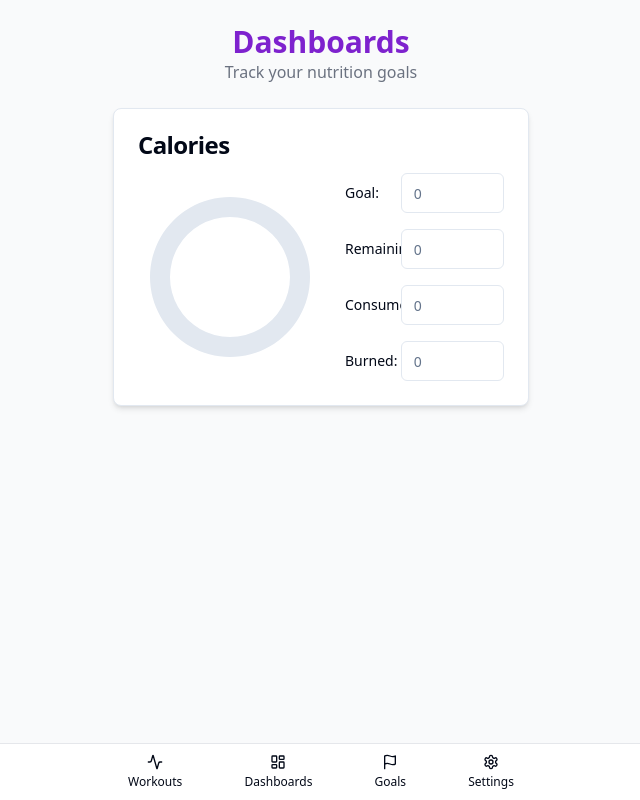
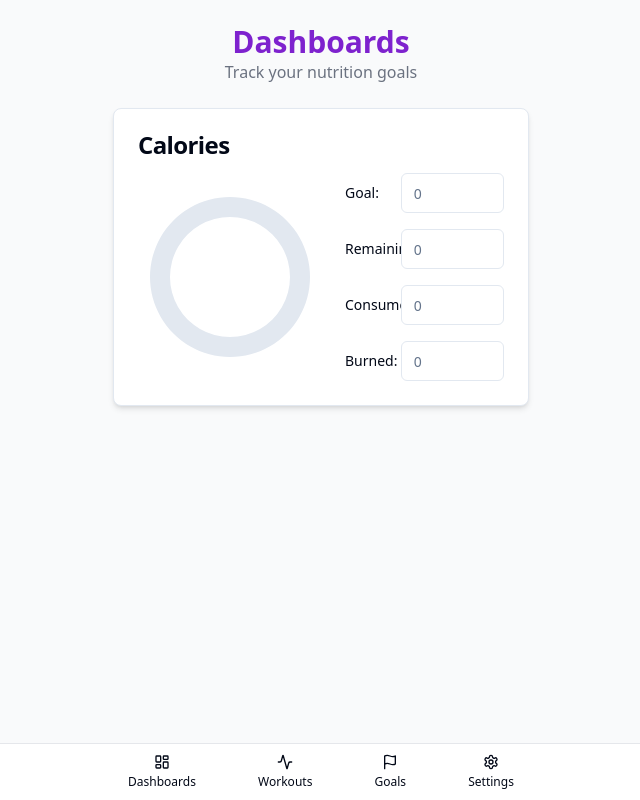
Before and after one commit to kavinsaravan/food-metrics-tracker-pal, a React (Vite) app: page /dashboards in a window 1280 px wide. Shown: the whole page, without its empty margins (319-959 px from the left). Built offline with nearby package versions, Linux system fonts and the light colour scheme.

Commit message:
Move Dashboards tab
Move the Dashboards tab to the left of the Workouts tab in the bottom navigation.

```diff
--- a/src/components/BottomNav.tsx
+++ b/src/components/BottomNav.tsx
@@ -13,18 +13,18 @@ const BottomNav = () => {
         <Button
           variant="ghost"
           className="flex flex-col items-center gap-1"
+          onClick={() => navigate("/dashboards")}
+        >
+          <LayoutDashboard className="h-5 w-5" />
+          <span className="text-xs">Dashboards</span>
+        </Button>
+        <Button
+          variant="ghost"
+          className="flex flex-col items-center gap-1"
           onClick={() => navigate("/workouts")}
         >
           <Activity className="h-5 w-5" />
           <span className="text-xs">Workouts</span>
-        </Button>
-        <Button
-          variant="ghost"
-          className="flex flex-col items-center gap-1"
-          onClick={() => navigate("/dashboards")}
-        >
-          <LayoutDashboard className="h-5 w-5" />
-          <span className="text-xs">Dashboards</span>
         </Button>
         <Button
           variant="ghost"
```
